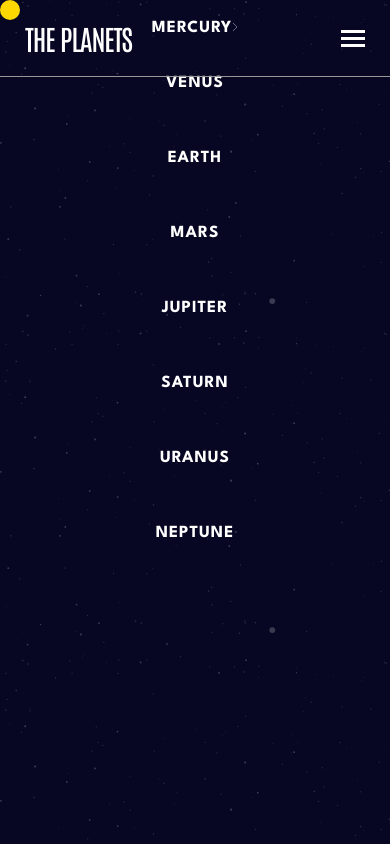
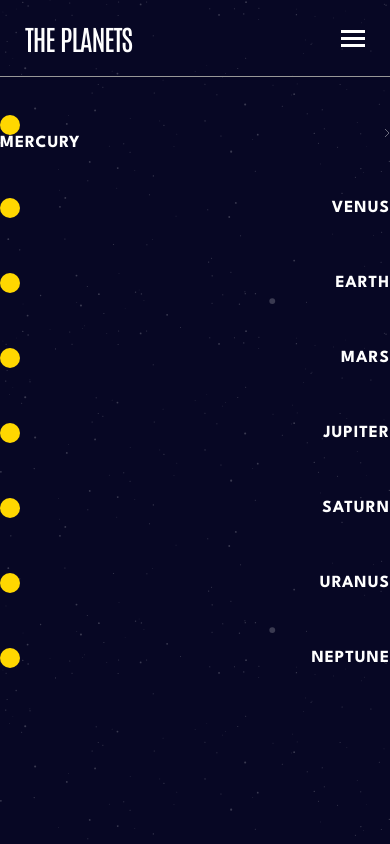
Before and after one commit to GazdagB/fm-planets, a React (Create React App) app: page / in a window 390 px wide. Both pictures are taken after a click on the element 353 px from the left and 38 px from the top of the page. Built offline with nearby package versions, Linux system fonts and the light colour scheme; the HTML template or start-up script is replaced by a standard one.

Commit message:
Partialy done mobile menu

```diff
--- a/src/components/PlanetPage.css
+++ b/src/components/PlanetPage.css
@@ -8,7 +8,7 @@
     padding-top: 100px;
 }
 
-img{
+.planet-mercury{
     width:fit-content;
     height: fit-content;
     max-height: 100%;
@@ -78,9 +78,13 @@ img{
     justify-content: space-between;
     align-items: center;
     border-bottom: 1px solid #979797;
+    transition: all 300ms;
 }
 
 .mobile-menu{
+    position: relative;
+    top: 100px;
+    right: 0;
     display: flex;
     flex-direction: column;
     gap: 10px;
@@ -89,7 +93,11 @@ img{
 
 .link-row{
     height: 65px;
+    display: flex;
+    align-items: center;
+    justify-content: space-between;
 }
+
 
 .dot{
     width: 20px;
@@ -101,12 +109,47 @@ img{
     border-radius: 50%;
 }
 
-
 .mobile-menu-enter{
-    transform: translateY(100%);
-    transition: all 0.5s ease;
+    opacity: 0;
+    transform: translateY(-100%);
 }
 
-.monile-menu-exit{
+.mobile-menu-enter-active{
+    opacity: 1;
+    transform: translateY(0);
+    transition: all 300ms;
+}
+
+.mobile-menu-exit{
+    opacity: 1;
+    transform: translateY(0);
+}
+
+.mobile-menu-exit-active{
+    opacity: 0;
     transform: translateY(-100%);
+    transition: all 300ms;
 }
+
+.page-container-exit{
+    opacity: 1;
+    transform: translateY(0);
+}
+
+.page-container-exit-active{
+    opacity: 0;
+    transform: translateY(100%);
+    transition: all 300ms ease-out;
+}
+
+.page-container-enter{
+    opacity: 0;
+    transform: translateY(20%);
+}
+
+.page-container-enter-active{
+    opacity: 1;
+    transform: translateY(0);
+    transition: all 300ms ease-out;
+    transition-delay: 300ms;
+}
--- a/src/components/PlanetPage.js
+++ b/src/components/PlanetPage.js
@@ -20,10 +20,123 @@ const PlanetPage = ({ planetNumber, mobileIsOpen, setMobileIsOpen }) => {
   return (
     <>
         <CSSTransition
+        in={mobileIsOpen}
+        timeout={300}
+        classNames="mobile-menu"
+        unmountOnExit
+        mountOnEnter
+        >
+
+
+        <div className="mobile-menu">
+          <div className="link-row">
+            <div className="planet-link-container">
+              <div className="dot dot-1"></div>
+              <Link
+                onClick={() => {
+                  setMobileIsOpen(false);
+                }}
+                className="li"
+                to="/"
+              >
+                mercury
+              </Link>
+            </div>
+            <img src={arrowRight} alt="" />
+          </div>
+          <div className="link-row">
+          <div className="dot dot-1"></div>
+            <Link
+              onClick={() => {
+                setMobileIsOpen(false);
+              }}
+              className="li"
+              to="/venus"
+            >
+              venus
+            </Link>
+          </div>
+          <div className="link-row">
+          <div className="dot dot-1"></div>
+            <Link
+              onClick={() => {
+                setMobileIsOpen(false);
+              }}
+              className="li"
+              to="/earth"
+            >
+              earth
+            </Link>
+          </div>
+          <div className="link-row">
+          <div className="dot dot-1"></div>
+            <Link
+              onClick={() => {
+                setMobileIsOpen(false);
+              }}
+              className="li"
+              to="/mars"
+            >
+              mars
+            </Link>
+          </div>
+          <div className="link-row">
+          <div className="dot dot-1"></div>
+            <Link
+              onClick={() => {
+                setMobileIsOpen(false);
+              }}
+              className="li"
+              to="/jupiter"
+            >
+              jupiter
+            </Link>
+          </div>
+          <div className="link-row">
+          <div className="dot dot-1"></div>
+            <Link
+              onClick={() => {
+                setMobileIsOpen(false);
+              }}
+              className="li"
+              to="/saturn"
+            >
+              saturn
+            </Link>
+          </div>
+          <div className="link-row">
+          <div className="dot dot-1"></div>
+            <Link
+              onClick={() => {
+                setMobileIsOpen(false);
+              }}
+              className="li"
+              to="/uranus"
+            >
+              uranus
+            </Link>
+          </div>
+          <div className="link-row">
+          <div className="dot dot-1"></div>
+            <Link
+              onClick={() => {
+                setMobileIsOpen(false);
+              }}
+              className="li"
+              to="/neptune"
+            >
+              neptune
+            </Link>
+          </div>
+        </div>
+        </CSSTransition>
+
+        <CSSTransition
         in={!mobileIsOpen}
-        timeout={300}
+        timeout={600}
         classNames="page-container"
         unmountOnExit
+        mountOnEnter
         >
         <main className="mercury page-container wrapper">
           <div className="mobile-buttons">
@@ -148,107 +261,6 @@ const PlanetPage = ({ planetNumber, mobileIsOpen, setMobileIsOpen }) => {
           </div>
         </main>
         </CSSTransition>
-
-
-       <CSSTransition
-        in={mobileIsOpen}
-        timeout={300}
-        classNames="mobile-menu"
-        unmountOnExit
-        >
-        <div className="mobile-menu">
-          <div className="link-row">
-            <div className="dot dot-1"></div>
-            <Link
-              onClick={() => {
-                setMobileIsOpen(false);
-              }}
-              className="li"
-              to="/"
-            >
-              mercury
-            </Link>
-            <img src={arrowRight} alt="" />
-          </div>
-          <div className="link-row">
-            <Link
-              onClick={() => {
-                setMobileIsOpen(false);
-              }}
-              className="li"
-              to="/venus"
-            >
-              venus
-            </Link>
-          </div>
-          <div className="link-row">
-            <Link
-              onClick={() => {
-                setMobileIsOpen(false);
-              }}
-              className="li"
-              to="/earth"
-            >
-              earth
-            </Link>
-          </div>
-          <div className="link-row">
-            <Link
-              onClick={() => {
-                setMobileIsOpen(false);
-              }}
-              className="li"
-              to="/mars"
-            >
-              mars
-            </Link>
-          </div>
-          <div className="link-row">
-            <Link
-              onClick={() => {
-                setMobileIsOpen(false);
-              }}
-              className="li"
-              to="/jupiter"
-            >
-              jupiter
-            </Link>
-          </div>
-          <div className="link-row">
-            <Link
-              onClick={() => {
-                setMobileIsOpen(false);
-              }}
-              className="li"
-              to="/saturn"
-            >
-              saturn
-            </Link>
-          </div>
-          <div className="link-row">
-            <Link
-              onClick={() => {
-                setMobileIsOpen(false);
-              }}
-              className="li"
-              to="/uranus"
-            >
-              uranus
-            </Link>
-          </div>
-          <div className="link-row">
-            <Link
-              onClick={() => {
-                setMobileIsOpen(false);
-              }}
-              className="li"
-              to="/neptune"
-            >
-              neptune
-            </Link>
-          </div>
-        </div>
-        </CSSTransition>
     </>
   );
 };
```
